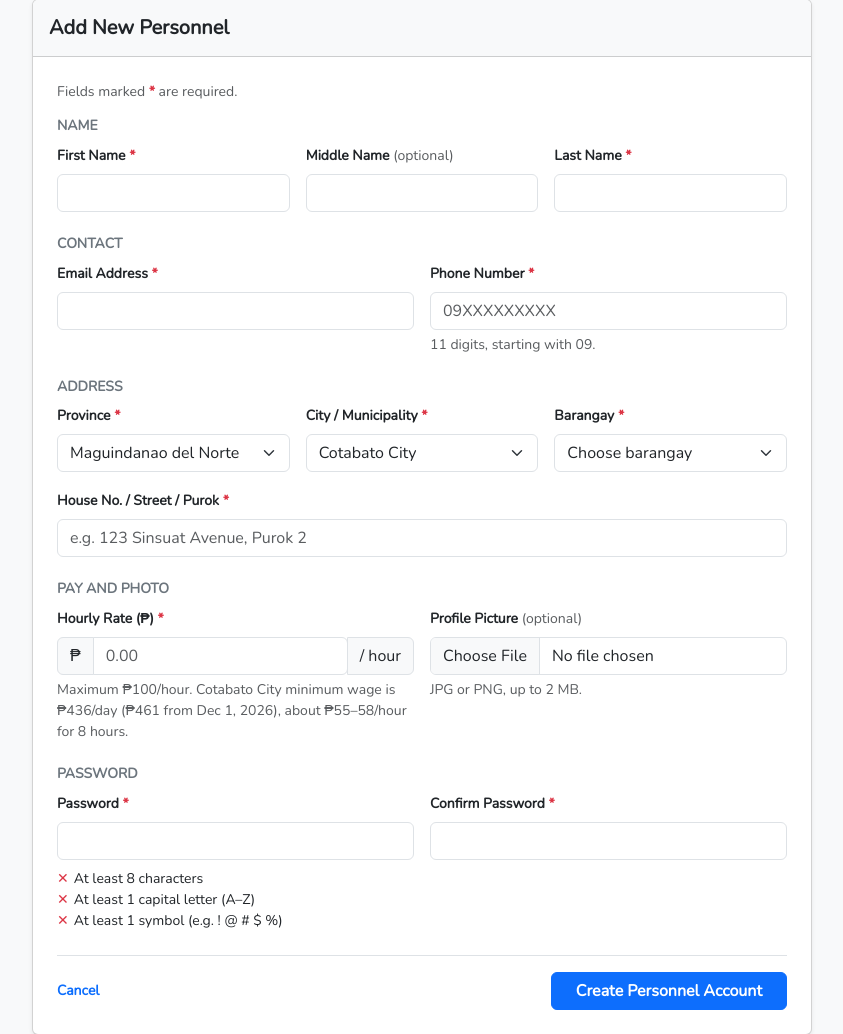
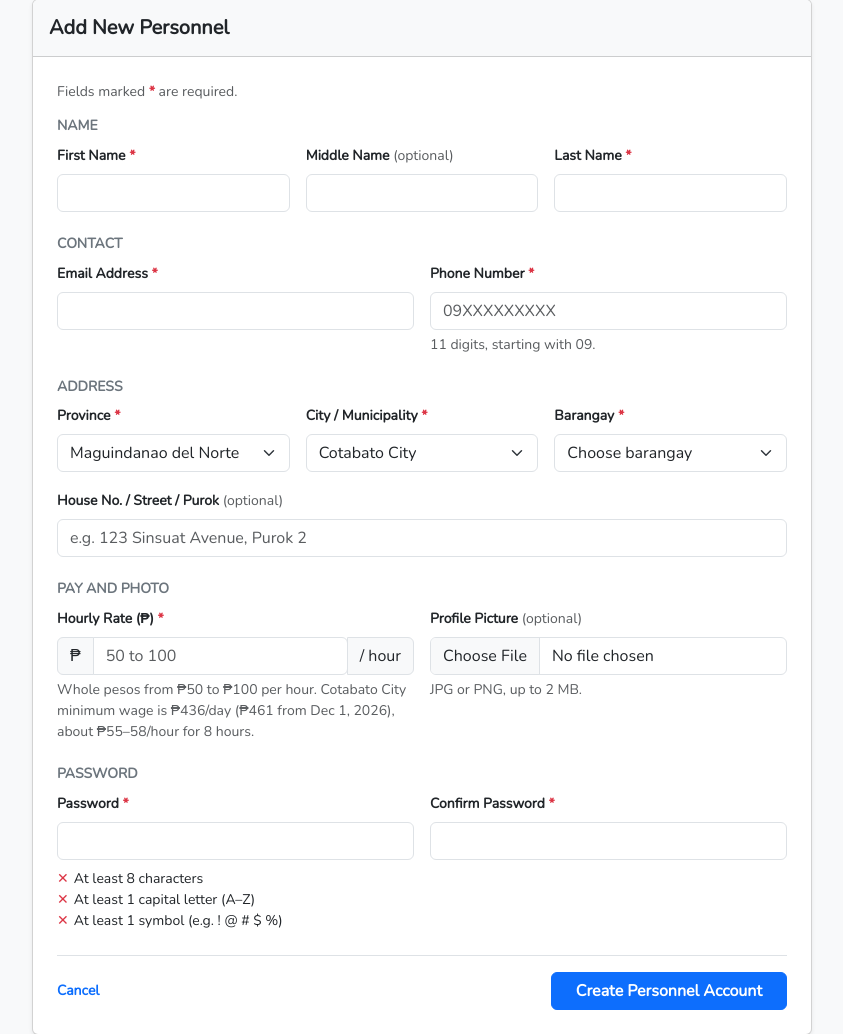
Before and after one commit to adminqrtms/QRTeamTrack, a Laravel app: page /admin/personnels/create in a window 1280 px wide. Shown: the part 105-1139 px from the top of the page, without its empty margins (218-1061 px from the left). Run offline with Laravel 12, Linux system fonts and the light colour scheme; the visitor is signed in with stand-in values (Sample User, id 1); data that the repository does not hold is empty; parts of the project's set-up code (start-up, migrations or seed data) failed here and were passed over.

Commit message:
Personnel form: optional street, hourly rate 50-100 whole pesos
- House No./Street/Purok is optional
- Hourly rate must be a whole number from 50 to 100; the field keeps
  2 digits (3 only for 100) and flags values outside the range

Co-Authored-By: Claude Opus 5.5 <noreply@anthropic.com>
Claude-Session: https://claude.ai/code/session_01HZGa7WzKyidPYP4kLjKPi2

```diff
--- a/web/qrt/app/Http/Controllers/Admin/PersonnelController.php
+++ b/web/qrt/app/Http/Controllers/Admin/PersonnelController.php
@@ -47,7 +47,8 @@ class PersonnelController extends Controller
     /**
      * Store a newly created personnel in storage.
      */
-    /** Highest hourly rate (PHP) the admin can set for a personnel. */
+    /** Hourly rate range (whole pesos) the admin can set for a personnel. */
+    public const MIN_HOURLY_RATE = 50;
     public const MAX_HOURLY_RATE = 100;
 
     /**
@@ -65,7 +66,7 @@ class PersonnelController extends Controller
             'email' => ['required', 'string', 'email', 'max:255',
                 $personnel ? Rule::unique('users')->ignore($personnel->id) : Rule::unique('users')],
             'phone_number' => ['required', 'regex:/^09\\d{9}$/'],
-            'street' => 'required|string|max:255',
+            'street' => 'nullable|string|max:255',
             'province' => 'required|string|max:150',
             'city' => 'required|string|max:150',
             'barangay' => ['required', 'string', 'max:150', function ($attribute, $value, $fail) {
@@ -73,7 +74,7 @@ class PersonnelController extends Controller
                     $fail('Choose the province, city and barangay from the lists.');
                 }
             }],
-            'hourly_rate' => 'required|numeric|min:0|max:' . self::MAX_HOURLY_RATE,
+            'hourly_rate' => 'required|integer|between:' . self::MIN_HOURLY_RATE . ',' . self::MAX_HOURLY_RATE,
             'avatar' => 'nullable|image|mimes:jpeg,png,jpg|max:2048',
             'password' => [$personnel ? 'nullable' : 'required', 'string', 'min:8',
                 'regex:/[A-Z]/', 'regex:/[^A-Za-z0-9]/', 'confirmed'],
@@ -87,7 +88,8 @@ class PersonnelController extends Controller
             'middle_name.regex' => 'The middle name may only contain letters.',
             'last_name.regex' => 'The last name may only contain letters.',
             'phone_number.regex' => 'The phone number must be exactly 11 digits starting with 09 (e.g. 09171234567).',
-            'hourly_rate.max' => 'The hourly rate may not be more than ₱' . self::MAX_HOURLY_RATE . '.',
+            'hourly_rate.integer' => 'The hourly rate must be a whole number (no centavos).',
+            'hourly_rate.between' => 'The hourly rate must be from ₱' . self::MIN_HOURLY_RATE . ' to ₱' . self::MAX_HOURLY_RATE . ' per hour.',
             'password.min' => 'The password must be at least 8 characters.',
             'password.regex' => 'The password needs at least 1 capital letter and 1 symbol (e.g. ! @ # $).',
         ];
@@ -109,7 +111,7 @@ class PersonnelController extends Controller
             'city' => $request->city,
             'province' => $request->province,
             'address' => PhAddress::format($trim('street'), $request->barangay, $request->city, $request->province),
-            'hourly_rate' => $request->hourly_rate,
+            'hourly_rate' => (int) $request->hourly_rate,
         ];
     }
 
--- a/web/qrt/public/js/personnel-form.js
+++ b/web/qrt/public/js/personnel-form.js
@@ -51,6 +51,23 @@
         });
     }
 
+    // ---- Hourly rate: whole pesos only, within the allowed range ----
+    const rate = document.getElementById('hourly_rate');
+    if (rate) {
+        const min = Number(rate.dataset.min), max = Number(rate.dataset.max);
+        const check = () => {
+            // Keep the whole-peso part; 2 digits, or 3 only for 100
+            let digits = rate.value.split(/[.,]/)[0].replace(/\D/g, '');
+            digits = digits.slice(0, digits.startsWith('1') ? 3 : 2);
+            if (digits !== rate.value) rate.value = digits;
+            const n = Number(digits);
+            rate.setCustomValidity(digits && (n < min || n > max)
+                ? `Enter a rate from ${min} to ${max} pesos per hour.` : '');
+        };
+        rate.addEventListener('input', check);
+        check();
+    }
+
     // ---- Password: live checklist and match ----
     const password = document.getElementById('password');
     const confirm = document.getElementById('password_confirmation');
--- a/web/qrt/resources/views/admin/personnels/_form.blade.php
+++ b/web/qrt/resources/views/admin/personnels/_form.blade.php
@@ -77,10 +77,10 @@
         @error('barangay') <div class="invalid-feedback">{{ $message }}</div> @enderror
     </div>
     <div class="col-12">
-        <label for="street" class="form-label fw-bold small required">House No. / Street / Purok</label>
+        <label for="street" class="form-label fw-bold small">House No. / Street / Purok <span class="fw-normal text-muted">(optional)</span></label>
         <input type="text" name="street" id="street" value="{{ old('street', $p?->street) }}"
                class="form-control @error('street') is-invalid @enderror" maxlength="255"
-               placeholder="e.g. 123 Sinsuat Avenue, Purok 2" required>
+               placeholder="e.g. 123 Sinsuat Avenue, Purok 2">
         @if($isEdit && !$p->street && $p->address)
             <div class="form-text small">Previously saved address: {{ $p->address }}</div>
         @endif
@@ -94,14 +94,17 @@
         <label for="hourly_rate" class="form-label fw-bold small required">Hourly Rate (₱)</label>
         <div class="input-group has-validation">
             <span class="input-group-text">₱</span>
-            <input type="number" step="0.01" min="0" max="{{ \App\Http\Controllers\Admin\PersonnelController::MAX_HOURLY_RATE }}"
-                   name="hourly_rate" id="hourly_rate" value="{{ old('hourly_rate', $p?->hourly_rate) }}"
-                   class="form-control @error('hourly_rate') is-invalid @enderror" placeholder="0.00" required>
+            <input type="text" inputmode="numeric" pattern="[0-9]{2,3}"
+                   data-min="{{ \App\Http\Controllers\Admin\PersonnelController::MIN_HOURLY_RATE }}"
+                   data-max="{{ \App\Http\Controllers\Admin\PersonnelController::MAX_HOURLY_RATE }}"
+                   name="hourly_rate" id="hourly_rate"
+                   value="{{ old('hourly_rate', $p?->hourly_rate !== null ? (int) $p->hourly_rate : '') }}"
+                   class="form-control @error('hourly_rate') is-invalid @enderror" placeholder="50 to 100" required>
             <span class="input-group-text">/ hour</span>
             @error('hourly_rate') <div class="invalid-feedback">{{ $message }}</div> @enderror
         </div>
         <div class="form-text small">
-            Maximum ₱{{ \App\Http\Controllers\Admin\PersonnelController::MAX_HOURLY_RATE }}/hour.
+            Whole pesos from ₱{{ \App\Http\Controllers\Admin\PersonnelController::MIN_HOURLY_RATE }} to ₱{{ \App\Http\Controllers\Admin\PersonnelController::MAX_HOURLY_RATE }} per hour.
             Cotabato City minimum wage is ₱436/day (₱461 from Dec 1, 2026), about ₱55–58/hour for 8 hours.
         </div>
     </div>
```
Also changed, not shown: web/qrt/tests/Feature/PersonnelFormTest.php (+19 -6 lines).
